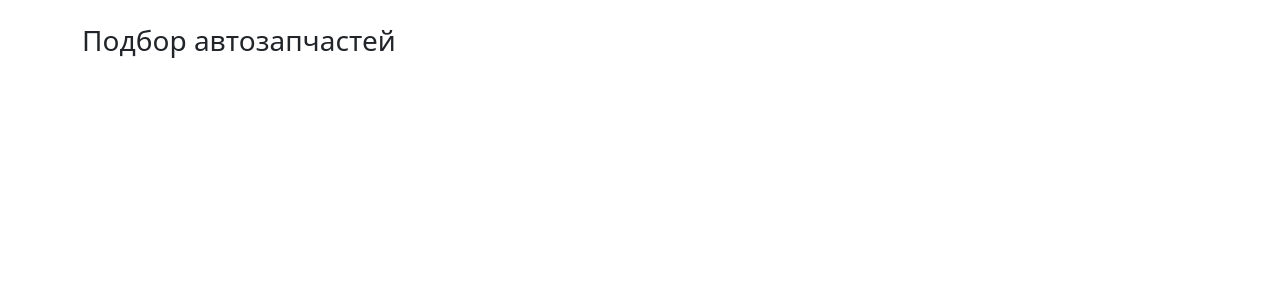
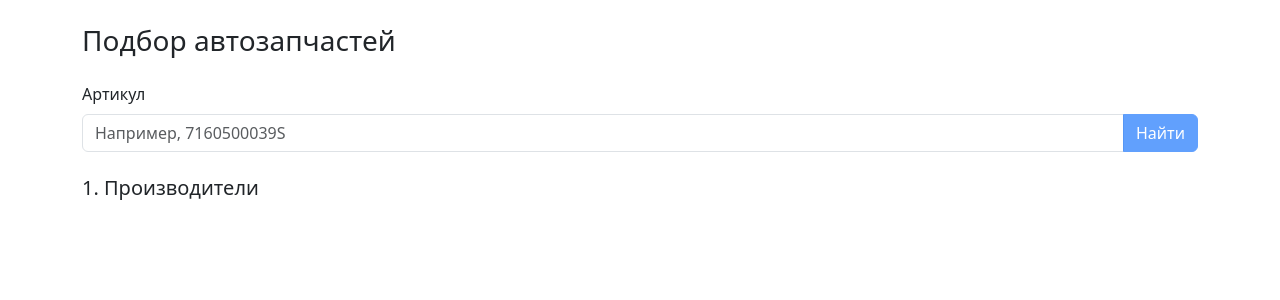
Before and after one commit to Nikimad/favorit-parts-search, a React (Vite) app: page / in a window 1280 px wide. Shown: the top 300 px of the page. Built offline with nearby package versions, Linux system fonts and the light colour scheme.

Commit message:
feat(search): add search form and brand list (stage 1)

```diff
--- a/src/App.jsx
+++ b/src/App.jsx
@@ -1,7 +1,15 @@
+import SearchForm from './components/SearchForm'
+import BrandList from './components/BrandList'
+
 export default function App() {
   return (
     <main className="container py-4">
       <h1 className="h3 mb-4">Подбор автозапчастей</h1>
+      <SearchForm />
+      <section>
+        <h2 className="h5 mb-3">1. Производители</h2>
+        <BrandList />
+      </section>
     </main>
   )
 }
--- /dev/null
+++ b/src/components/BrandList.jsx
@@ -0,0 +1,30 @@
+import { useDispatch, useSelector } from 'react-redux'
+import { fetchOffers } from '../store/offersSlice'
+import Loader from './Loader'
+import Notice from './Notice'
+
+export default function BrandList() {
+  const { query, brands, status, error } = useSelector((state) => state.search)
+  const dispatch = useDispatch()
+
+  if (status === 'idle') return null
+  if (status === 'loading') return <Loader />
+  if (status === 'failed') return <Notice variant="danger">{error}</Notice>
+  if (!brands.length) return <Notice variant="info">По артикулу «{query}» ничего не найдено</Notice>
+
+  return (
+    <div className="list-group">
+      {brands.map(({ brand, name }) => (
+        <button
+          key={brand}
+          type="button"
+          className="list-group-item list-group-item-action"
+          onClick={() => dispatch(fetchOffers({ number: query, brand }))}
+        >
+          <span className="fw-bold">{brand}</span>
+          <span className="text-muted ms-2">{name}</span>
+        </button>
+      ))}
+    </div>
+  )
+}
--- /dev/null
+++ b/src/components/Loader.jsx
@@ -0,0 +1,7 @@
+export default function Loader() {
+  return (
+    <div className="spinner-border text-primary" role="status">
+      <span className="visually-hidden">Загрузка…</span>
+    </div>
+  )
+}
--- /dev/null
+++ b/src/components/Notice.jsx
@@ -0,0 +1,3 @@
+export default function Notice({ variant, children }) {
+  return <div className={`alert alert-${variant} mb-0`}>{children}</div>
+}
--- /dev/null
+++ b/src/components/SearchForm.jsx
@@ -0,0 +1,37 @@
+import { useState } from 'react'
+import { useDispatch, useSelector } from 'react-redux'
+import { fetchBrands } from '../store/searchSlice'
+
+export default function SearchForm() {
+  const [value, setValue] = useState('')
+  const loading = useSelector((state) => state.search.status === 'loading')
+  const dispatch = useDispatch()
+  const trimmed = value.trim()
+
+  // shortcut: без debounce и автопоиска, запрос только по Enter или кнопке, чтобы не тратить квоту API
+  const handleSubmit = (e) => {
+    e.preventDefault()
+    if (trimmed) dispatch(fetchBrands(trimmed))
+  }
+
+  return (
+    <form className="mb-4" onSubmit={handleSubmit}>
+      <label htmlFor="article" className="form-label">
+        Артикул
+      </label>
+      <div className="input-group">
+        <input
+          id="article"
+          className="form-control"
+          value={value}
+          onChange={(e) => setValue(e.target.value)}
+          placeholder="Например, 7160500039S"
+          autoComplete="off"
+        />
+        <button type="submit" className="btn btn-primary" disabled={!trimmed || loading}>
+          Найти
+        </button>
+      </div>
+    </form>
+  )
+}
```
Also changed, not shown: 1 other file (tests, documents, lock files or other folders).
